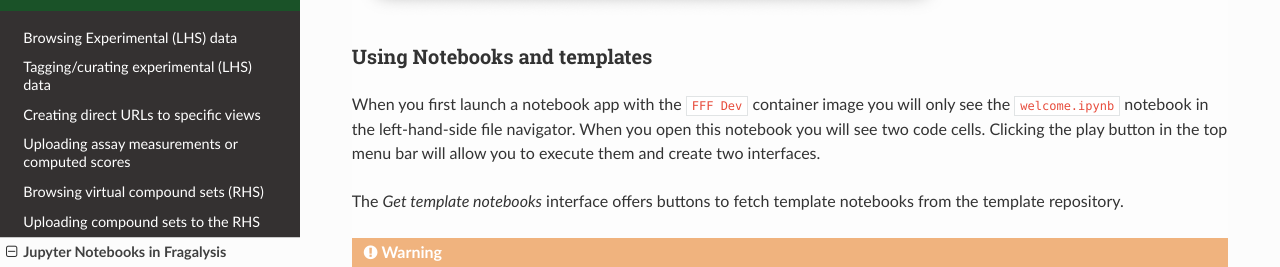
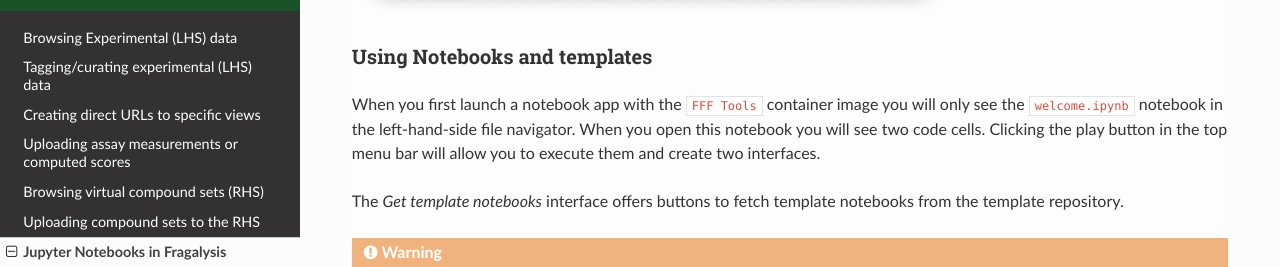
Before and after one commit to xchem/fragalysis, a Sphinx documentation site: the page built from docs/source/notebooks.md, in a window 1280 px wide and 900 px high, scrolled down 2359 px. Shown: the part 161-428 px from the top of the window. Built offline with Sphinx 7.4.7 and the Read the Docs theme 3.1.0, drawn with Linux system fonts in a browser that asks for light colours; formulas are drawn with MathJax 3.

Commit message:
update nb docs

```diff
--- a/docs/source/notebooks.md
+++ b/docs/source/notebooks.md
@@ -5,7 +5,7 @@ Fragalysis offers simplified access to computational resources via JupyterLab. J
 
 ## Starting a Notebook app
 
-1. Go to the [Squonk Data Manager](https://data-manager-ui.xchem-dev.diamond.ac.uk/data-manager-ui/)
+1. Go to the [Squonk Data Manager](https://data-manager-ui.xchem.diamond.ac.uk/data-manager-ui/)
 
 2. Log in via CAS (top right button)
 
@@ -37,7 +37,7 @@ Once you have a notebook app configured and running, you can bookmark the link t
 
 ### Using Notebooks and templates
 
-When you first launch a notebook app with the `FFF Dev` container image you will only see the `welcome.ipynb` notebook in the left-hand-side file navigator. When you open this notebook you will see two code cells. Clicking the play button in the top menu bar will allow you to execute them and create two interfaces.
+When you first launch a notebook app with the `FFF Tools` container image you will only see the `welcome.ipynb` notebook in the left-hand-side file navigator. When you open this notebook you will see two code cells. Clicking the play button in the top menu bar will allow you to execute them and create two interfaces.
 
 The *Get template notebooks* interface offers buttons to fetch template notebooks from the template repository.
 
```
